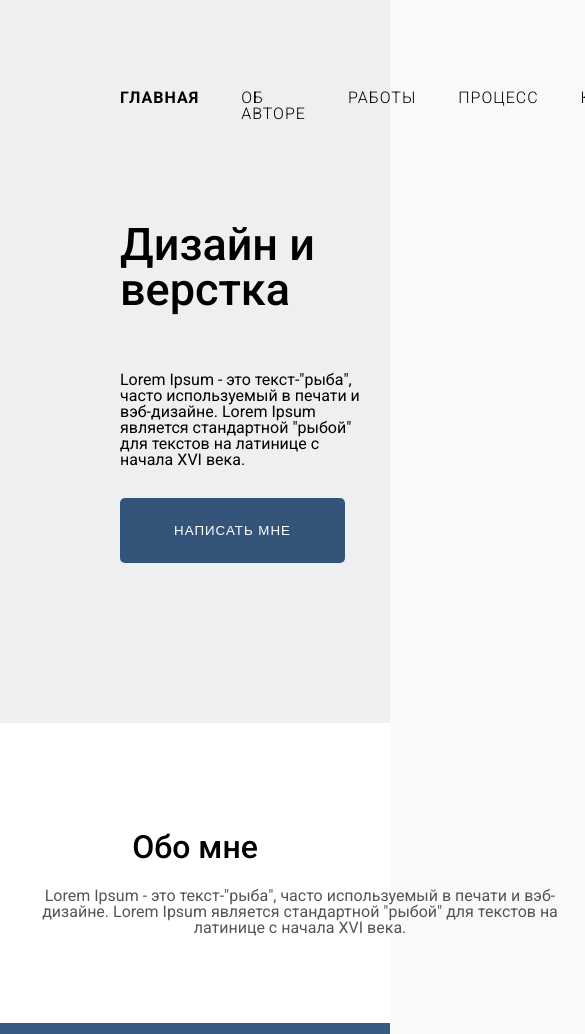
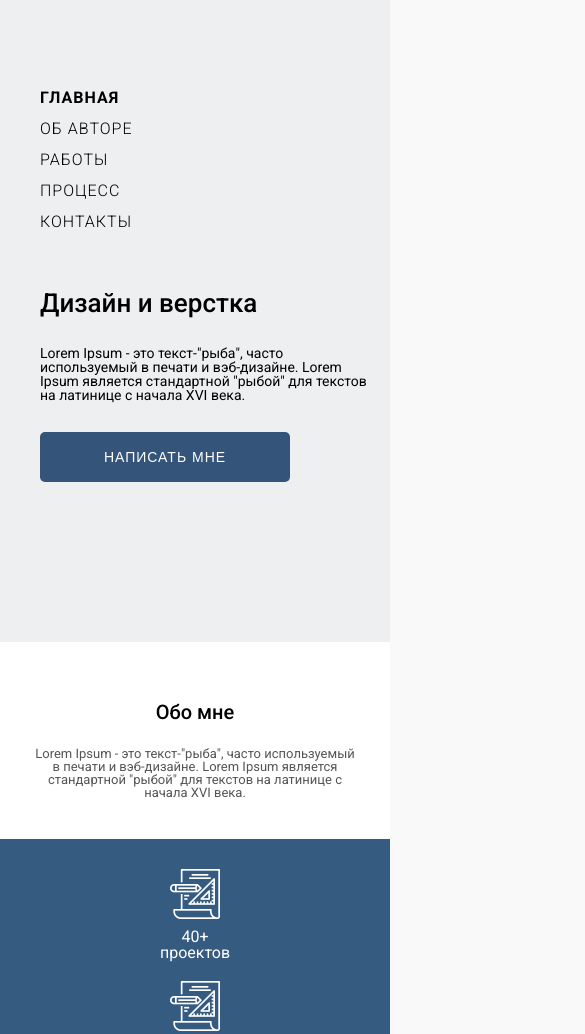
Before and after one commit to kotovskivan/kotovskidz11, a plain HTML site: page index.html in a window 390 px wide. Shown: the top 1034 px of the page, 585 px wide, since content can reach past the window. Drawn offline with Linux system fonts and the light colour scheme.

Commit message:
Обновление для мобилок

```diff
--- a/styles.css
+++ b/styles.css
@@ -177,3 +177,85 @@ body {
   font-size: 14px;
   line-height: 1.5;
 }
+
+@media (max-width: 768px) {
+  .firstscreen h1 {
+    font-size: 32px;
+    margin: 60px 0 30px 20px;
+  }
+
+  .firstscreen p {
+    margin-left: 20px;
+    font-size: 14px;
+  }
+
+  .firstscreen__menu {
+    flex-direction: column;
+    margin-left: 20px;
+    gap: 15px;
+  }
+
+  .firstscreen__button {
+    margin-left: 20px;
+    width: 100%;
+    max-width: 250px;
+  }
+
+  .projects .wrapper {
+    flex-direction: column;
+    align-items: center;
+    gap: 20px;
+  }
+
+  .project-item {
+    flex-direction: column;
+    align-items: center;
+    text-align: center;
+  }
+
+  .how-i-work iframe {
+    width: 100%;
+    height: auto;
+    aspect-ratio: 16 / 9;
+  }
+
+  .about-me__inner {
+    height: auto;
+    padding: 40px 0;
+  }
+
+  .about-me .description {
+    font-size: 14px;
+    padding: 0 10px;
+  }
+
+  .title {
+    font-size: 24px;
+  }
+
+  .footer {
+    font-size: 12px;
+    padding: 15px;
+  }
+}
+
+@media (max-width: 480px) {
+  .firstscreen h1 {
+    font-size: 26px;
+  }
+
+  .title {
+    font-size: 20px;
+  }
+
+  .description,
+  .about-me .description {
+    font-size: 13px;
+    width: 100%;
+  }
+
+  .firstscreen__button {
+    height: 50px;
+    font-size: 14px;
+  }
+}
```
